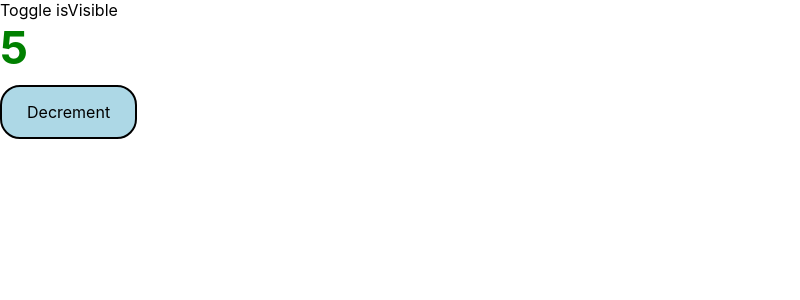
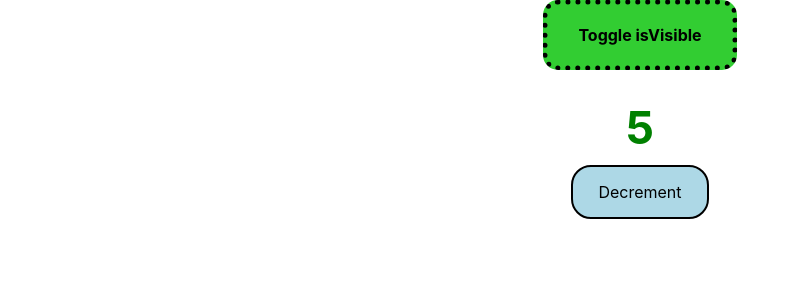
Before and after one commit to fc-fullstack-courses/react-lessons, a React (Create React App) app: page / in a window 1280 px wide. Shown: the top 300 px of the page, without its empty margins (0-800 px from the left). Built offline with nearby package versions, Linux system fonts and the light colour scheme.

Commit message:
Add css module example

```diff
--- a/src/App.css
+++ b/src/App.css
@@ -1,38 +1,15 @@
-.App {
+.container {
+  max-width: 900px;
+  margin: 0 auto;
   text-align: center;
 }
 
-.App-logo {
-  height: 40vmin;
-  pointer-events: none;
+.btn {
+  padding: 20px 30px;
+  margin-bottom: 30px;
+  border: 5px dotted black;
+  background-color: limegreen;
+  border-radius: 15px;
+  color: black;
+  font-weight: bold;
 }
-
-@media (prefers-reduced-motion: no-preference) {
-  .App-logo {
-    animation: App-logo-spin infinite 20s linear;
-  }
-}
-
-.App-header {
-  background-color: #282c34;
-  min-height: 100vh;
-  display: flex;
-  flex-direction: column;
-  align-items: center;
-  justify-content: center;
-  font-size: calc(10px + 2vmin);
-  color: white;
-}
-
-.App-link {
-  color: #61dafb;
-}
-
-@keyframes App-logo-spin {
-  from {
-    transform: rotate(0deg);
-  }
-  to {
-    transform: rotate(360deg);
-  }
-}
--- a/src/App.js
+++ b/src/App.js
@@ -17,8 +17,8 @@ class App extends React.Component {
 
   render() {
     return (
-      <main>
-        <button onClick={this.handleClick}>Toggle isVisible</button>
+      <main className='container'>
+        <button className='btn' onClick={this.handleClick}>Toggle isVisible</button>
         {this.state.isVisible && <Timer />}
       </main>
     );
--- a/src/components/Timer/index.jsx
+++ b/src/components/Timer/index.jsx
@@ -1,5 +1,5 @@
 import React, { Component } from 'react';
-import './Timer.css';
+import styles from './Timer.module.css';
 
 class Timer extends Component {
   state = {
@@ -48,7 +48,7 @@ class Timer extends Component {
   render() {
     const { number } = this.state;
 
-    const styles = {
+    const parStyles = {
       color: number > 0 ? 'green' : 'red',
       fontSize: '45px',
       fontWeight: 'bold',
@@ -56,8 +56,10 @@ class Timer extends Component {
 
     return (
       <div>
-        <p style={styles}>{number}</p>
-        <button className="btn" onClick={this.decrementNumber}>Decrement</button>
+        <p style={parStyles}>{number}</p>
+        <button className={styles.btn} onClick={this.decrementNumber}>
+          Decrement
+        </button>
       </div>
     );
   }
```
Also changed, not shown: src/components/Timer/Timer.module.css (renamed from src/components/Timer/Timer.css).
